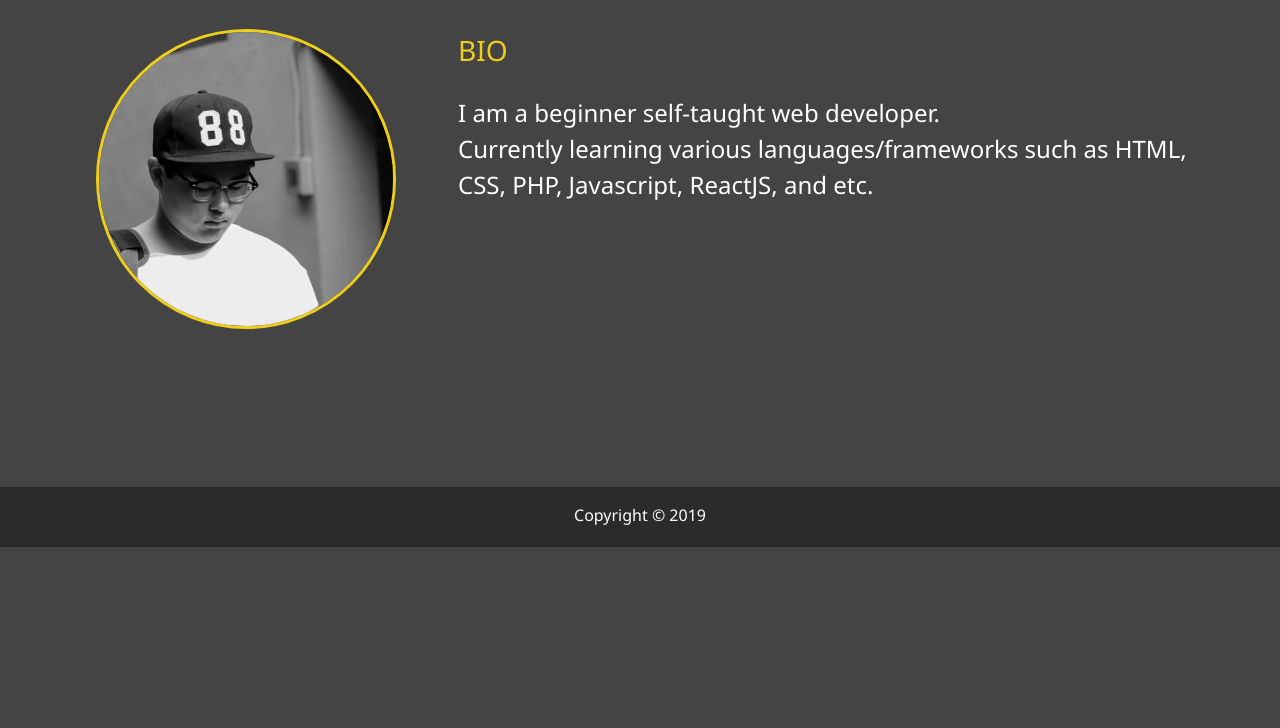
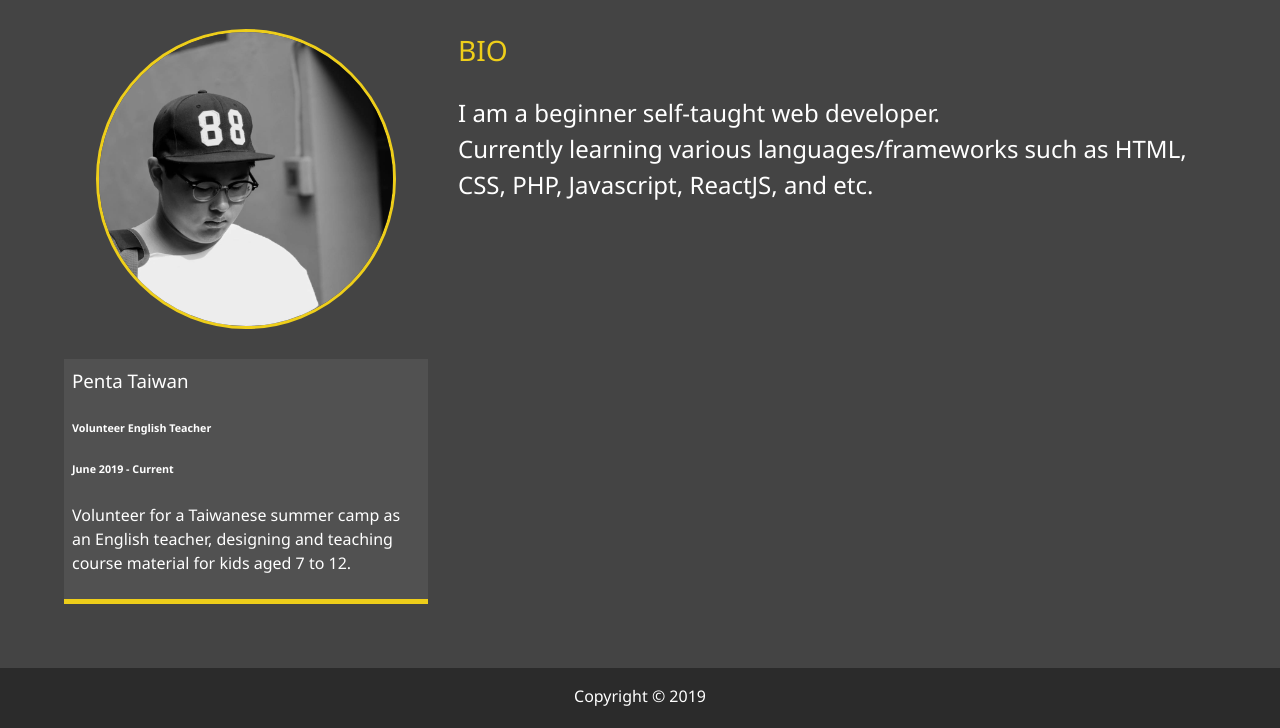
Before and after one commit to gunspartan/GunnHwangPortfolio, a website: page dist/about.html in a window 1280 px wide. Shown: the part 253-981 px from the top of the page. Before the commit the page ends 800 px from the top, so only its background shows below. Drawn offline with Linux system fonts and the light colour scheme.

Commit message:
updated job experience in about.html

```diff
--- a/dist/about.html
+++ b/dist/about.html
@@ -49,12 +49,13 @@
         <p>I am a beginner self-taught web developer. <br> Currently learning various languages/frameworks such as HTML, CSS, PHP, Javascript, ReactJS, and etc.</p>
       </div>
 
-      <!-- <div class="job job-1">
-        <h3>123 Webshop</h3>
-        <h6>Full Stack Developer</h6>
-        <p>Lorem ipsum dolor sit amet consectetur adipisicing elit. Excepturi laboriosam vero dignissimos quod officia omnis tempore temporibus eos blanditiis accusantium.</p>
+      <div class="job job-1">
+        <h3>Penta Taiwan</h3>
+        <h6>Volunteer English Teacher</h6>
+        <h6>June 2019 - Current</h6>
+        <p>Volunteer for a Taiwanese summer camp as an English teacher, designing and teaching course material for kids aged 7 to 12.</p>
       </div>
-      <div class="job job-2">
+      <!--<div class="job job-2">
         <h3>Designer ABC</h3>
         <h6>Front End Developer</h6>
         <p>Lorem ipsum dolor sit amet consectetur adipisicing elit. Excepturi laboriosam vero dignissimos quod officia omnis tempore temporibus eos blanditiis accusantium.</p>
```
